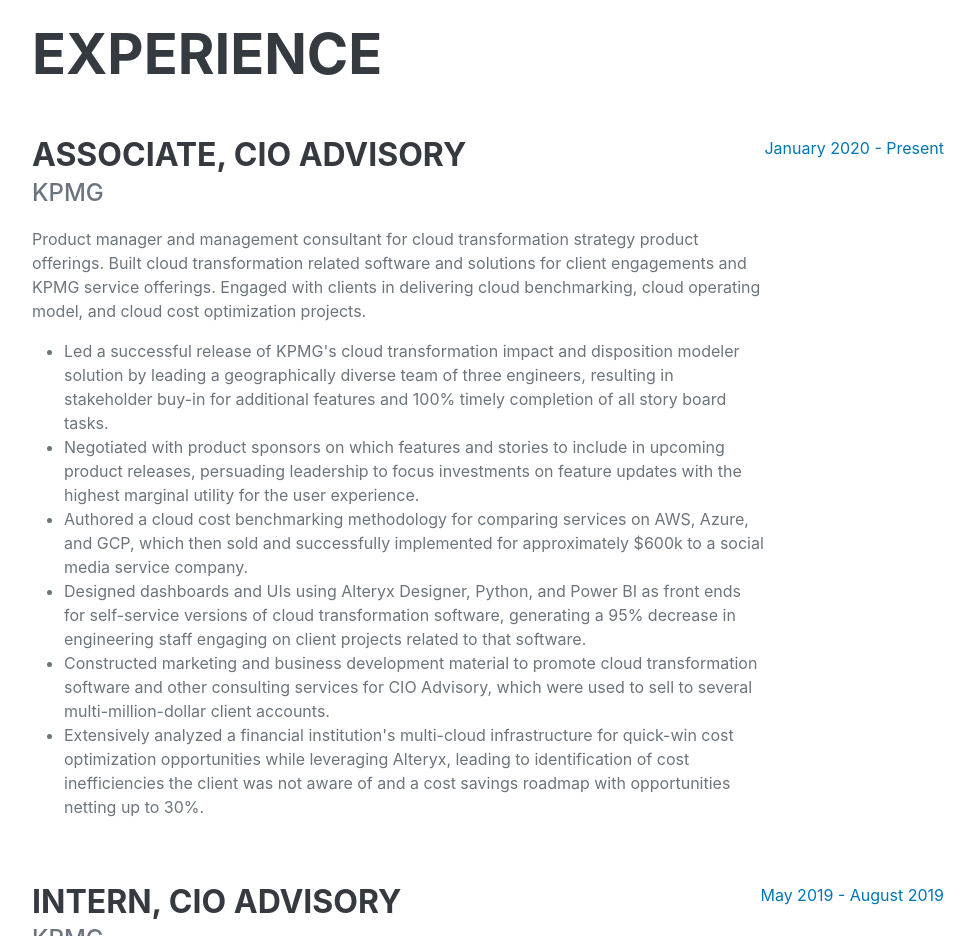
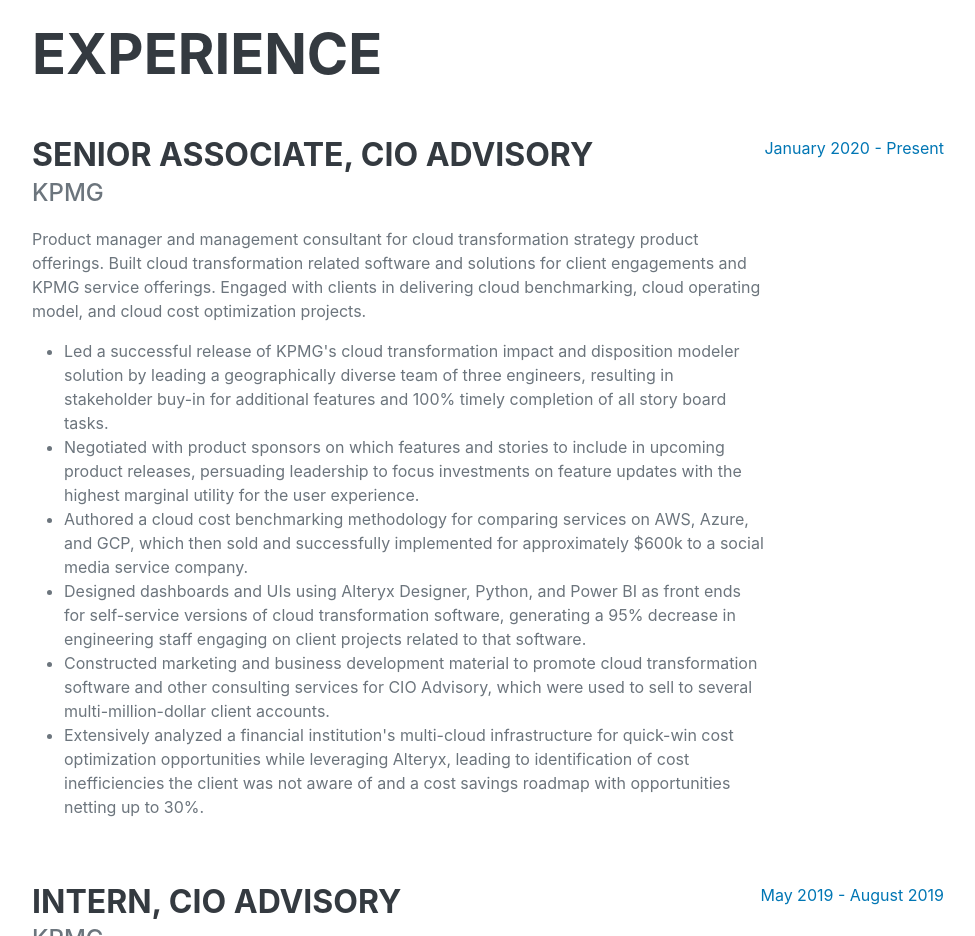
Before and after one commit to romanzabaleta/My-Professional-Resume-Website, a plain HTML site: page index.html in a window 1280 px wide. Shown: the part 860-1796 px from the top of the page, without its empty margins (288-1263 px from the left). Drawn offline with nearby package versions, Linux system fonts and the light colour scheme; a web font is replaced by a local one.

Commit message:
Update job title

```diff
--- a/index.html
+++ b/index.html
@@ -59,7 +59,7 @@
                 <h2 class="mb-5">Experience</h2>
                 <div class="d-flex flex-column flex-md-row justify-content-between mb-5">
                     <div class="flex-grow-1">
-                        <h3 class="mb-0">Associate, CIO Advisory</h3>
+                        <h3 class="mb-0">Senior Associate, CIO Advisory</h3>
                         <div class="subheading mb-3">KPMG</div>
                         <p>Product manager and management consultant for cloud transformation strategy product offerings. Built cloud transformation related software and solutions for client engagements and KPMG service offerings. Engaged with clients in delivering cloud benchmarking, cloud operating model, and cloud cost optimization projects.</p>
                         <ul>
```
